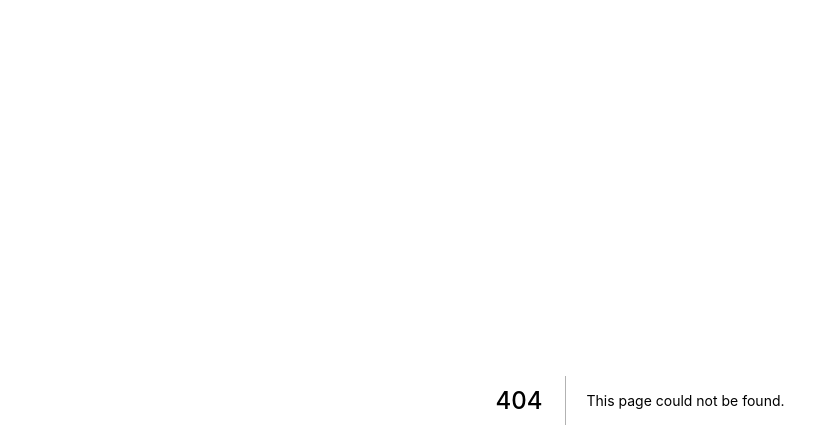
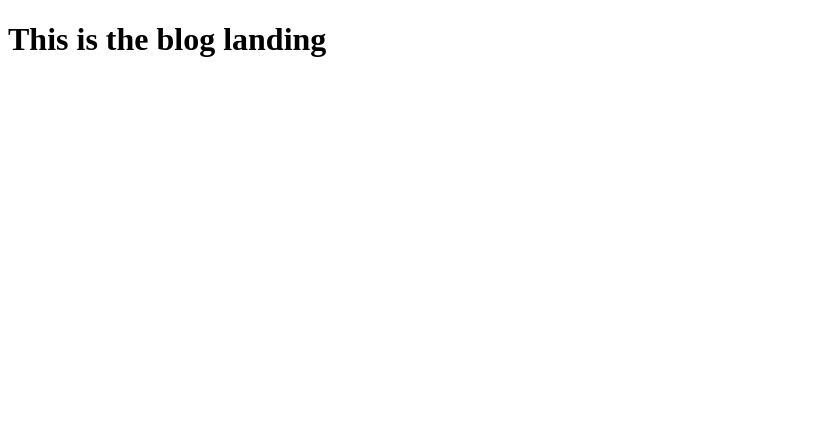
Before and after one commit to Ryan-Shohoney/shohoney.io, a Next.js app in the folder shohoney.io/: page /blog in a window 1280 px wide. Before the commit this address had no page. Shown: the top 448 px of the page, without its empty margins (0-839 px from the left). Built offline with nearby package versions, Linux system fonts and the light colour scheme.

Commit message:
Added the groundwork for the blog page, which will rely on dynamic routing.

```diff
--- a/shohoney.io/components/common/header/header.component.js
+++ b/shohoney.io/components/common/header/header.component.js
@@ -14,7 +14,6 @@ function Header ({ data }) {
       <img src={data.site_logo.url} alt={data.site_logo.alt} />
       <ul>
         {navItems.map((navItem, index) => (
-
           <PrismicLink key={index} link={navItem.topLevelItem.navigation_link} >
             <a>
               {RichText.render(navItem.topLevelItem.link_label, LinkResolver)}
--- a/shohoney.io/components/prismic/link/link.prismic.component.js
+++ b/shohoney.io/components/prismic/link/link.prismic.component.js
@@ -2,7 +2,6 @@ import { default as NextLink } from 'next/link';
 import { LinkResolver, HrefResolver } from '../../../prismic-configuration';
 
 function PrismicLink (props) {
-
   return (
     <NextLink as={LinkResolver(props.link)} href={HrefResolver(props.link)}>
       {props.children}
--- /dev/null
+++ b/shohoney.io/pages/blog.js
@@ -0,0 +1,9 @@
+function Blog () {
+  return (
+    <h1>
+      This is the blog landing
+    </h1>
+  )
+}
+
+export default Blog;
```
